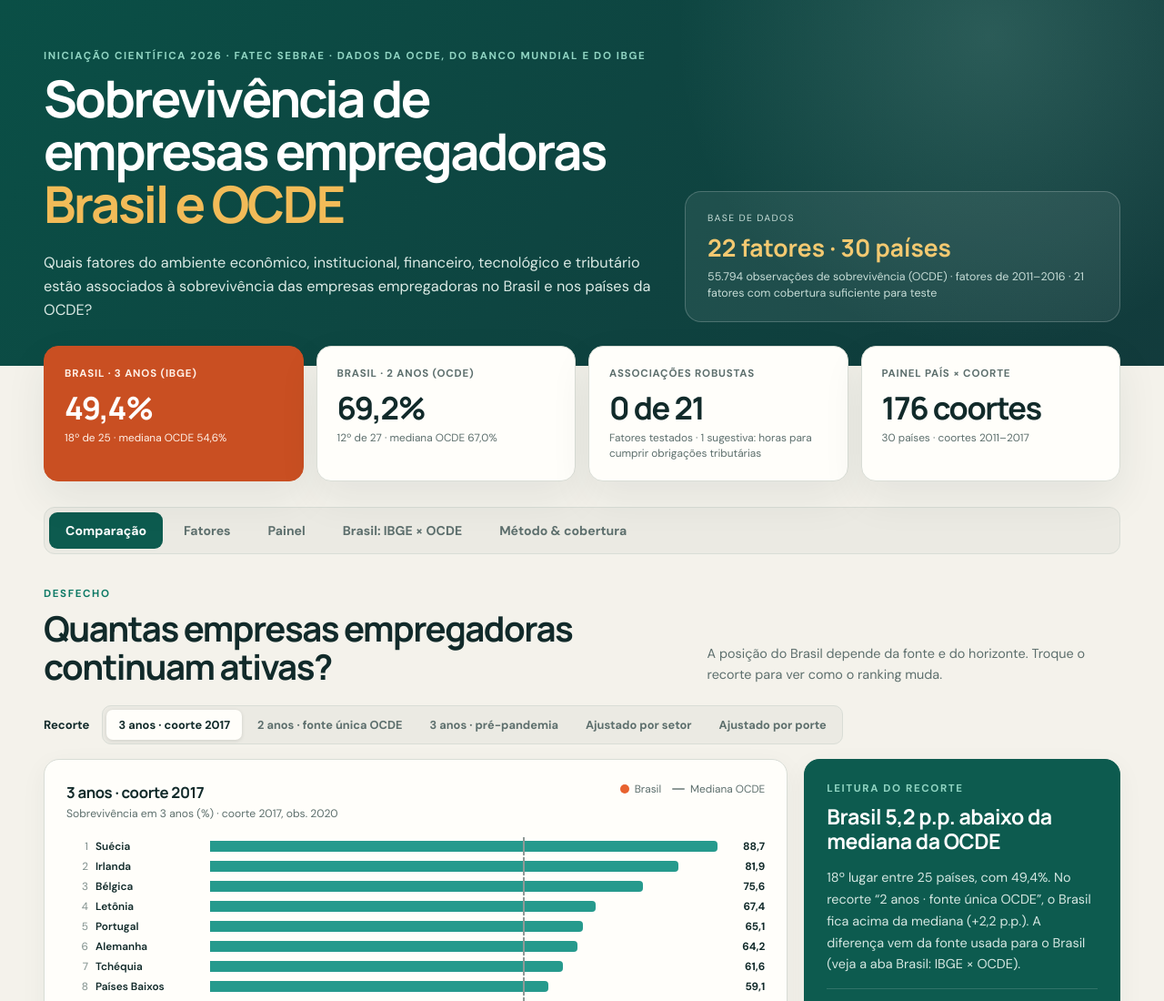
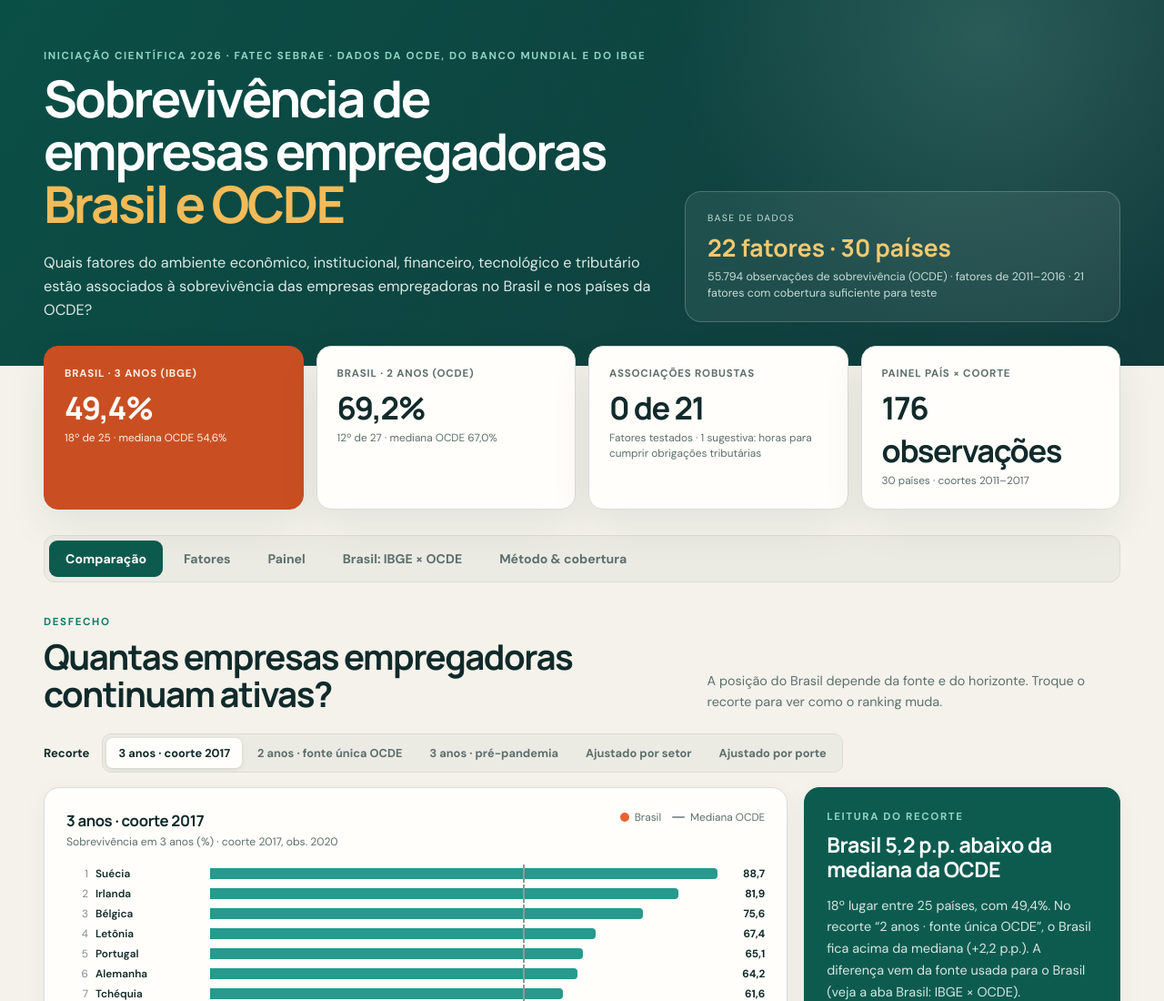
Before and after one commit to thaisnakazone/IC-2026, a plain HTML site: page dashboard/sobrevivencia_dashboard.html in a window 1280 px wide. Shown: the top 1100 px of the page at 91% size. Drawn offline with Linux system fonts and the light colour scheme.

Commit message:
Add files via upload

```diff
--- a/dashboard/sobrevivencia_dashboard.html
+++ b/dashboard/sobrevivencia_dashboard.html
@@ -616,7 +616,7 @@ window.DASHBOARD_DATA = {"meta":{"title":"Sobrevivência de empresas empregadora
       `${nSig} tiveram p &lt; 0,05; só por acaso, seriam esperados cerca de ${Math.round(nTests * 0.05)}. ` +
       (minQ >= 0.1 ? `Nenhum permanece significativo após a correção de Benjamini–Hochberg (menor q = ${fmt(minQ, 2)}). ` : "") +
       "Os recortes usam os mesmos países e, em parte, os mesmos dados: não são confirmações independentes.";
-    $("#kpi-panel").textContent = `${m.panel.n_obs} coortes`;
+    $("#kpi-panel").textContent = `${m.panel.n_obs} observações`;
     $("#kpi-panel-sub").textContent = `${m.panel.n_countries} países · coortes ${m.panel.cohorts[0]}–${m.panel.cohorts.at(-1)}`;
     const [y, mo, d] = m.updated.split("-");
     $("#footer-date").textContent = `Dados: OCDE, IBGE e Banco Mundial · coletados em ${d}/${mo}/${y}`;
```
